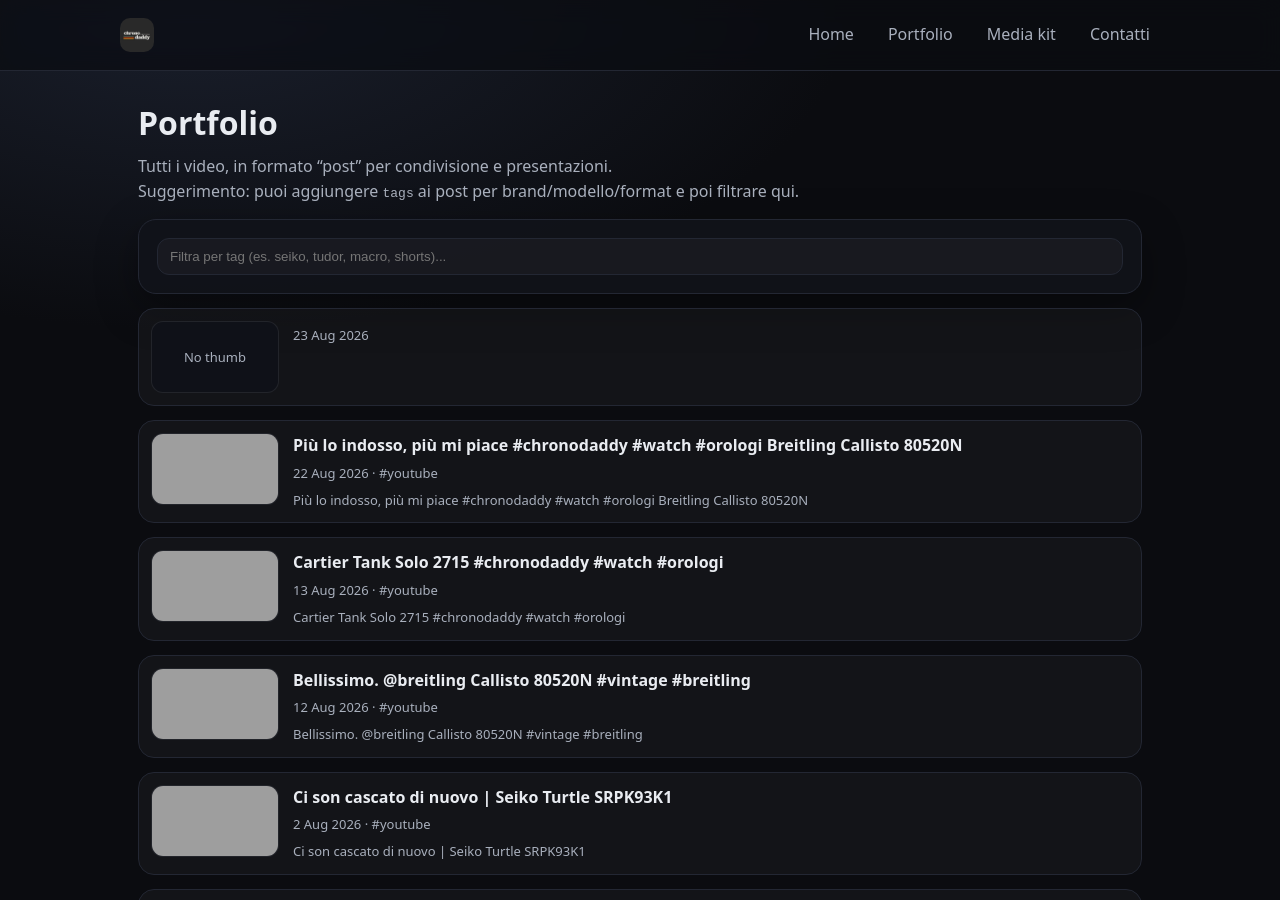
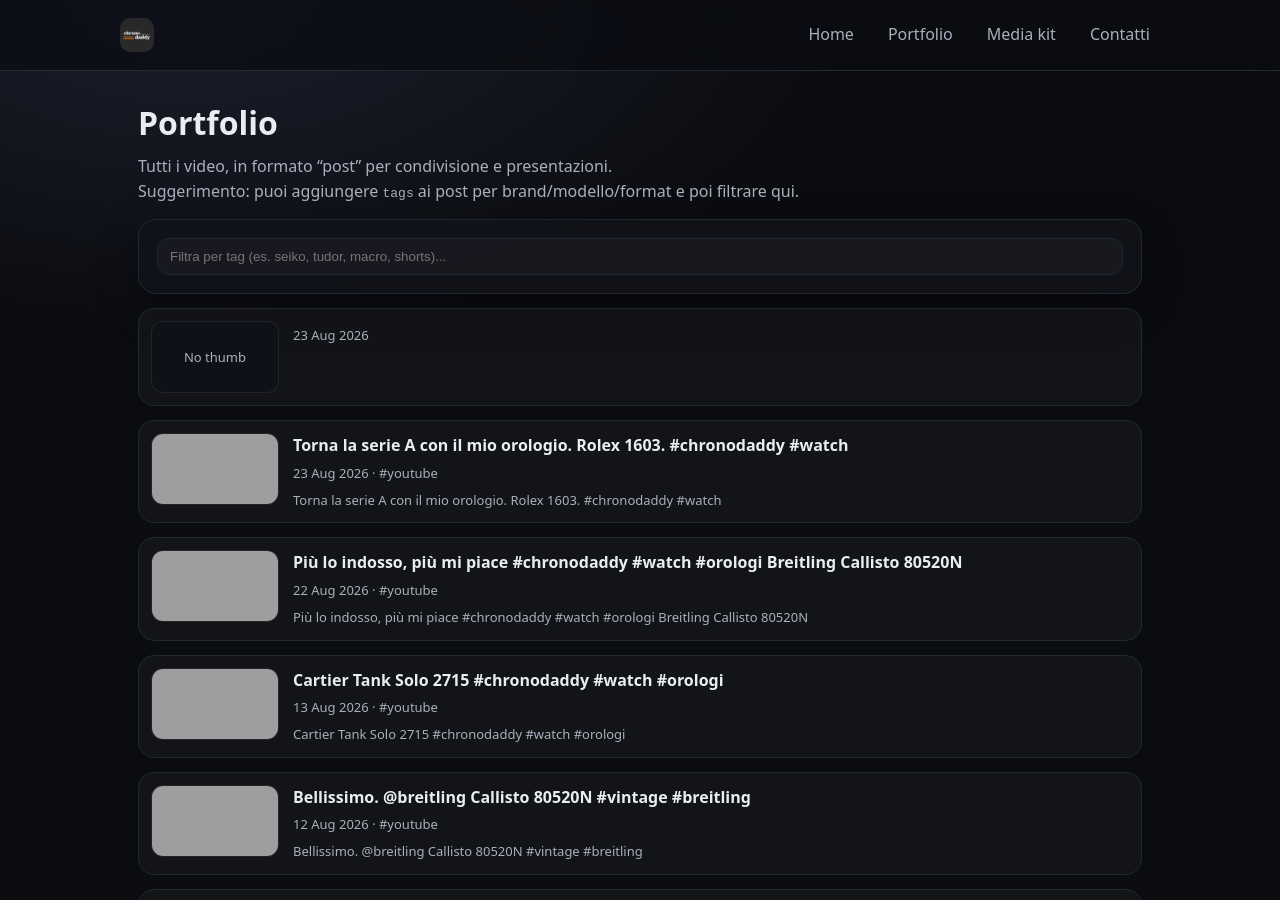
Before and after one commit to claudiostoduto/chronodaddy, a Jekyll site: the page built from _pages/portfolio.md, in a window 1280 px wide and 900 px high, cut to the strip 0-900 px from the top of the window. Built offline with Jekyll 4.4.1, drawn with Linux system fonts in a browser that asks for light colours; grey boxes are pictures that could not be loaded.

Commit message:
chore: add new YouTube posts

```diff
--- /dev/null
+++ b/_posts/2026-08-23-torna-la-serie-a-con-il-mio-orologio-rolex-1603-chronodaddy-watch.md
@@ -0,0 +1,14 @@
+---
+title: "Torna la serie A con il mio orologio. Rolex 1603. #chronodaddy #watch"
+date: 2026-08-23
+videoId: "NVzsitLPLzs"
+youtubeUrl: "https://www.youtube.com/shorts/NVzsitLPLzs"
+thumbnail: "https://i3.ytimg.com/vi/NVzsitLPLzs/hqdefault.jpg"
+tags: [youtube]
+excerpt: "Torna la serie A con il mio orologio. Rolex 1603. #chronodaddy #watch"
+---
+
+<!--
+Questo post è stato generato automaticamente.
+Puoi aggiungere tag più specifici (brand/modello/format) e una descrizione/contesto per renderlo un vero case study.
+-->
--- a/assets/channel-stats.json
+++ b/assets/channel-stats.json
@@ -1,6 +1,6 @@
 {
   "subscribers": 812,
   "views": 431064,
-  "videos": 235,
-  "updatedAt": "2026-08-23T11:32:55.682Z"
+  "videos": 236,
+  "updatedAt": "2026-08-23T12:59:46.296Z"
 }
```
